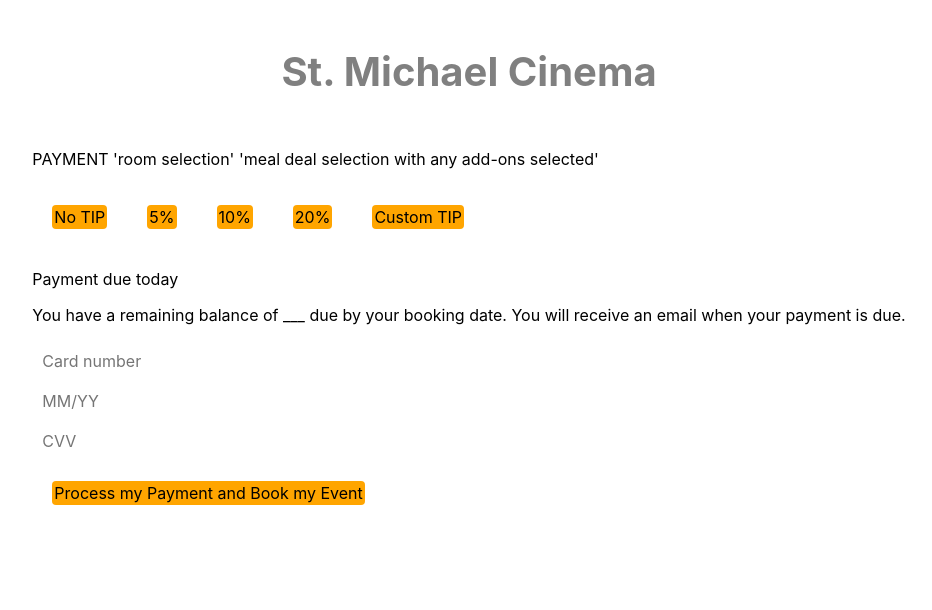
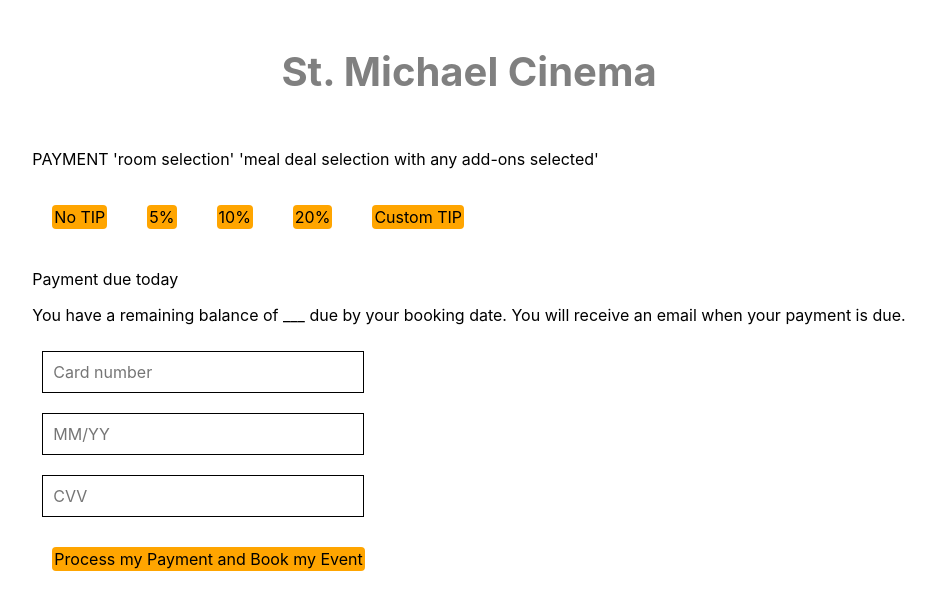
Before and after one commit to RylanLoukusa/Event-Planner, a React (Create React App) app: page /Payment in a window 1280 px wide. Shown: the top 610 px of the page, without its empty margins (171-1103 px from the left). Built offline with nearby package versions, Linux system fonts and the light colour scheme.

Commit message:
Update Global.module.css

```diff
--- a/src/Pages/Global.module.css
+++ b/src/Pages/Global.module.css
@@ -5,7 +5,11 @@
     flex-direction: column;
     padding: 20px;
   }
-
+  .select{
+    width:200px;
+    padding:10px;
+    height:10px;
+  }
   .page {
     align-items: center;
     display: flex;
@@ -13,7 +17,10 @@
     width: 500px;
     box-shadow: 3px 3px 3px 3px rgba(0, 0, 0, 0.2);
   }
-
+  .list{
+    list-style-type: none;
+    text-align: left;
+  }
   .titleText {
     font-size: 40px;
     padding-bottom: 10px;
@@ -33,6 +40,7 @@
     padding: 5px;
     padding-bottom: 10px;
     margin: 10px;
+    text-align: center;
   }
   .headerText {
     font-weight: bold;
@@ -55,6 +63,8 @@
     padding:20px;
   }
   .input{
-    width: 250px;
+    width: 300px;
     margin:10px;
+    border:1px solid black;
+    padding:10px;
   }
```
